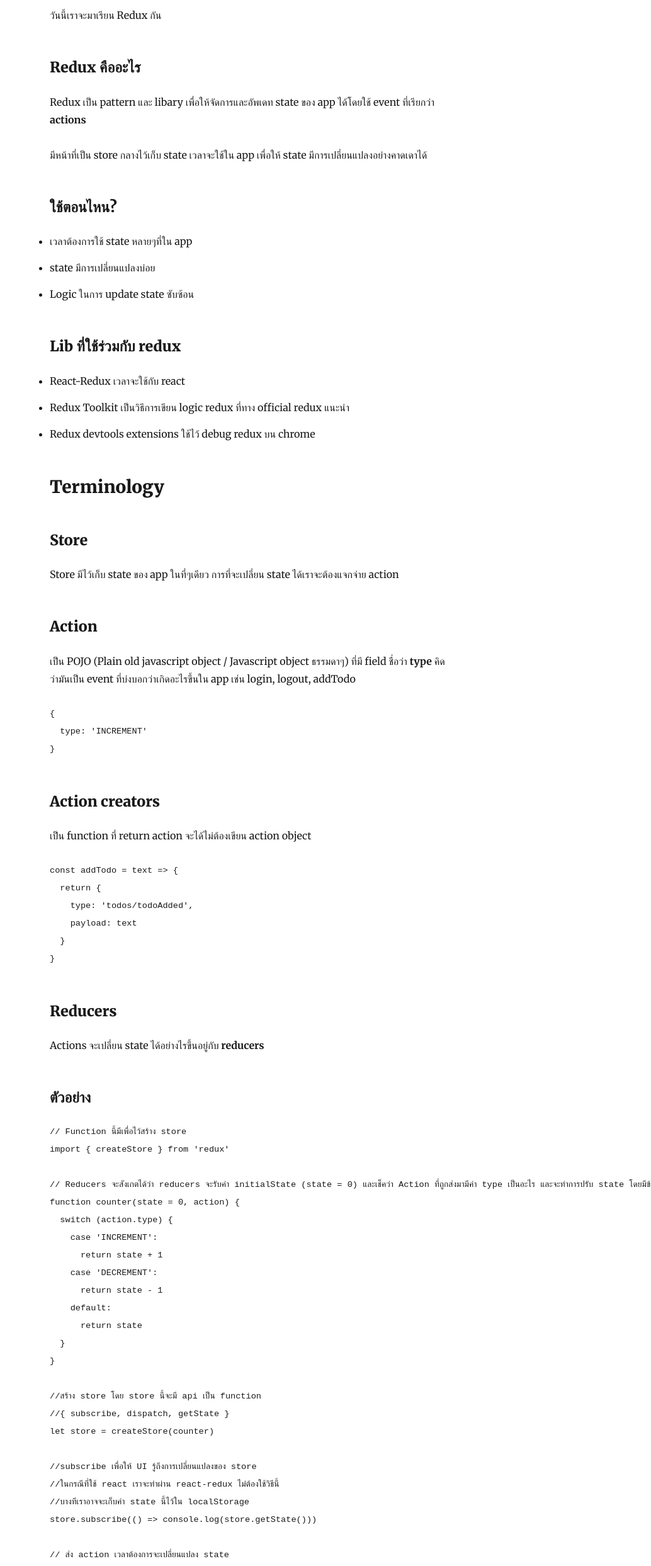
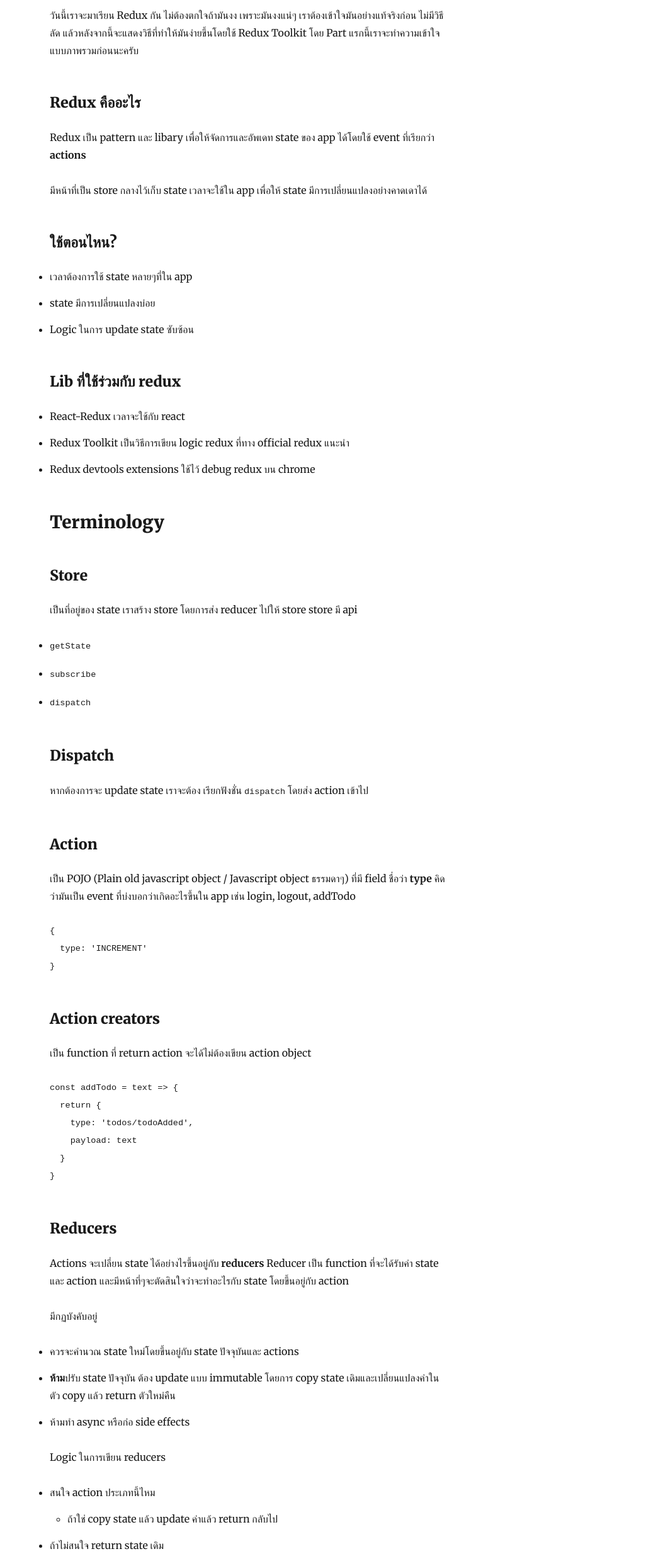
Before and after one commit to paeybu/my_blog, a Gatsby site: page /blog/awesome-images/ in a window 1280 px wide. Shown: the part 313-2800 px from the top of the page at 63% size, without its empty margins (246-1280 px from the left). Built offline with nearby package versions, Linux system fonts and the light colour scheme; Gatsby itself is replaced by a stand-in of ours; some packages are replaced by stand-ins of ours; code samples lack their colours.

Commit message:
Update Blog “awesome-images”

```diff
--- a/content/blog/awesome-images.md
+++ b/content/blog/awesome-images.md
@@ -4,8 +4,9 @@
 title: พยายามอธิบาย Redux เป็นภาษาคน
 description: redux งงจังวุ้ย
 ---
-# Redux
-วันนี้เราจะมาเรียน Redux กัน
+# Redux Part 1
+วันนี้เราจะมาเรียน Redux กัน ไม่ต้องตกใจถ้ามันงง เพราะมันงงแน่ๆ เราต้องเข้าใจมันอย่างแท้จริงก่อน ไม่มีวิธีลัด แล้วหลังจากนี้จะแสดงวิธีที่ทำให้มันง่ายขึ้นโดยใช้ Redux Toolkit
+โดย Part แรกนี้เราจะทำความเข้าใจแบบภาพรวมก่อนนะครับ
 
 ### Redux คืออะไร
 Redux เป็น pattern และ libary เพื่อให้จัดการและอัพเดท state ของ app ได้โดยใช้ event ที่เรียกว่า **actions**
@@ -25,8 +26,14 @@
 ## Terminology
 
 ### Store
-Store มีไว้เก็บ state ของ app ในที่ๆเดียว
-การที่จะเปลี่ยน state ได้เราจะต้องแจกจ่าย action
+เป็นที่อยู่ของ state เราสร้าง store โดยการส่ง reducer ไปให้ store
+store มี api
+- `getState`
+- `subscribe`
+- `dispatch`
+
+### Dispatch
+หากต้องการจะ update state เราจะต้อง เรียกฟังชั่น `dispatch` โดยส่ง action เข้าไป
 
 ### Action
 เป็น POJO (Plain old javascript object / Javascript object ธรรมดาๆ) ที่มี field ชื่อว่า **type** คิดว่ามันเป็น event ที่บ่งบอกว่าเกิดอะไรขึ้นใน app เช่น login, logout, addTodo
@@ -49,6 +56,31 @@
 
 ### Reducers
 Actions จะเปลี่ยน state ได้อย่างไรขึ้นอยู่กับ **reducers**
+Reducer เป็น function ที่จะได้รับค่า state และ action และมีหน้าที่ๆจะตัดสินใจว่าจะทำอะไรกับ state โดยขึ้นอยู่กับ action
+
+มีกฏบังคับอยู่
+- ควรจะคำนวณ state ใหม่โดยขึ้นอยู่กับ state ปัจจุบันและ actions
+- **ห้าม**ปรับ state ปัจจุบัน ต้อง update แบบ immutable โดยการ copy state เดิมและเปลี่ยนแปลงค่าในตัว copy แล้ว return ตัวใหม่คืน
+- ห้ามทำ async หรือก่อ side effects
+
+Logic ในการเขียน reducers
+- สนใจ action ประเภทนี้ไหม
+    - ถ้าใช่ copy state แล้ว update ค่าแล้ว return กลับไป
+- ถ้าไม่สนใจ return state เดิม
+
+### Redux Application Data Flow
+- Setup เบื้องต้น
+    - สร้าง Redux store โดยการส่ง root reducer function เข้าไป
+    - Store เรียก rootReducer และรับ return value มาเก็บเป็น initial state
+    - UI ไปเช็ค state ใน store แล้วดูว่าควร render อะไร แถมยัง subscribe ไว้กับ store เพื่่อจะได้รับรู้เวลา state มีการเปลี่ยนแปลง
+- Updates
+    - เกิดอะไรบางอย่าง เช่น User คลิกปุ่ม
+    - ทำการ dispatch action ไปยัง store `dispatch({type: 'increment'})`
+    - Store รัน reducer function เพื่อเช็คว่า action นั้นๆ ควรจะเปลี่ยน state ยังไง
+    - Store ประกาศให้ ui รับรู้การเปลี่ยนแปลง
+    - UI เช็คว่ามีการเปลี่ยนแปลงเกิดขึ้นไหม
+    - UI rerender และแสดงการเปลี่ยนแปลง
+
 
 ### ตัวอย่าง
 
```
